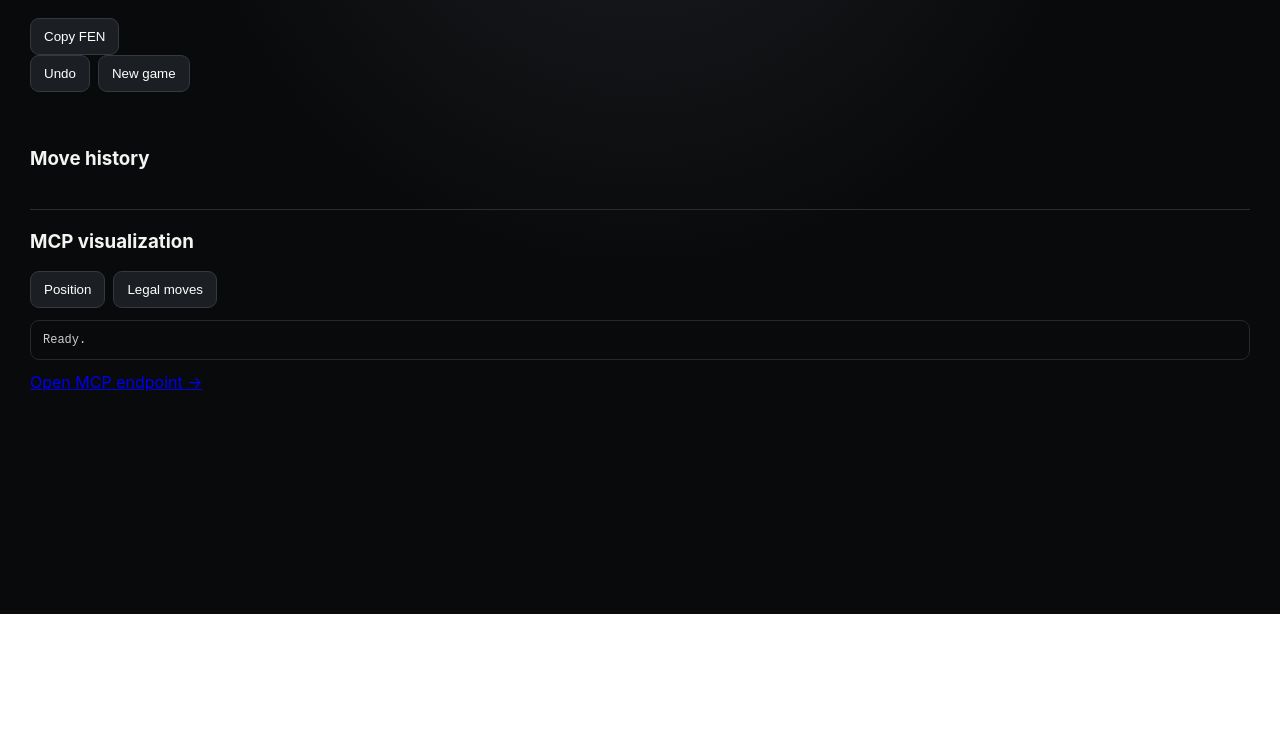
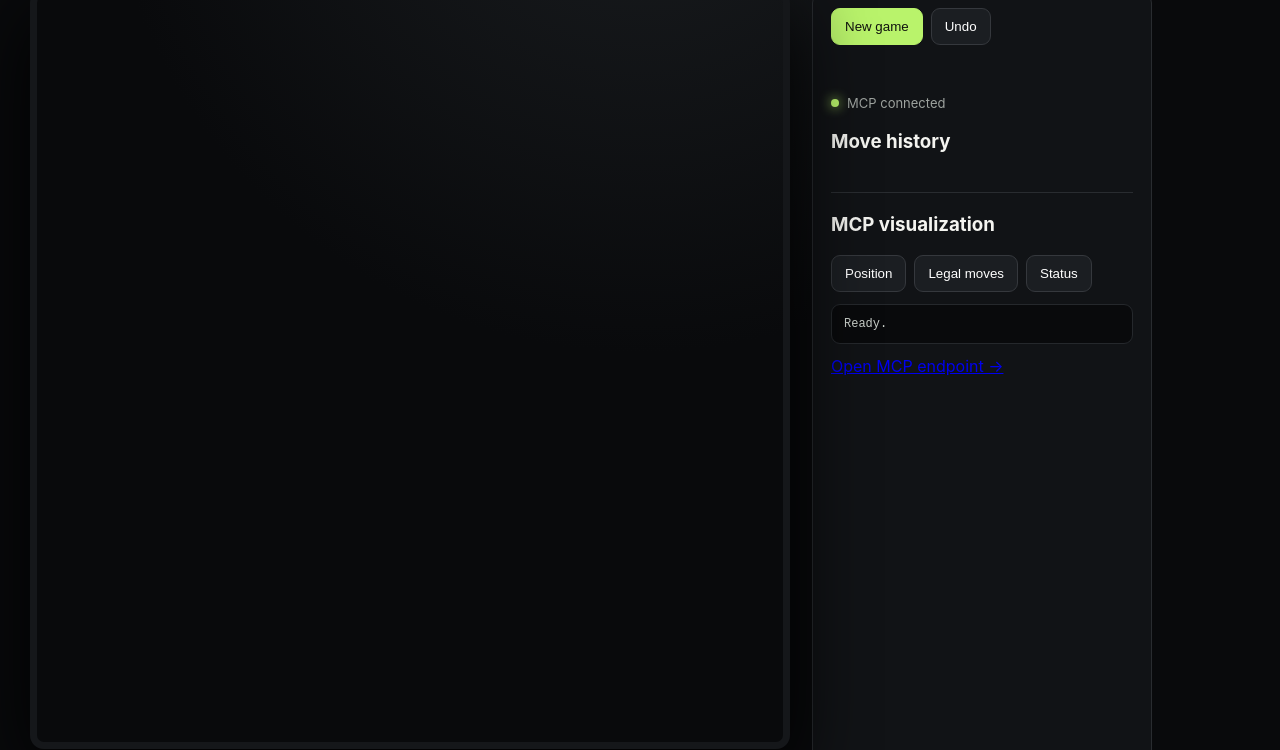
Before and after one commit to multidevsn/ChessGame_MCP, a website: page index.html in a window 1280 px wide. Shown: the part 186-936 px from the top of the page. Before the commit the page ends 800 px from the top, so only its background shows below. Drawn offline with nearby package versions, Linux system fonts and the light colour scheme.

Commit message:
feat: add advanced MCP visualization panel

```diff
--- a/index.html
+++ b/index.html
@@ -1 +1 @@
-<!doctype html><html><head><meta charset="utf-8"><meta name="viewport" content="width=device-width,initial-scale=1"><title>ChessGame MCP</title><link rel="stylesheet" href="/style.css"><script src="https://cdnjs.cloudflare.com/ajax/libs/chess.js/0.10.3/chess.min.js"></script></head><body><main><header><div><small>CHESSGAME / MCP</small><h1>Chess, visualisé.</h1><p>Un échiquier jouable relié à un serveur MCP.</p></div><span id="turn"></span></header><section><div><div id="board"></div><div class="fenrow"><code id="fen"></code><button id="copyFen">Copy FEN</button></div></div><aside><div class="actions"><button id="undo">Undo</button><button id="reset">New game</button></div><div class="status" id="status"></div><h3>Move history</h3><ol id="history"></ol><hr><h3>MCP visualization</h3><div class="actions"><button id="mcpPosition">Position</button><button id="mcpMoves">Legal moves</button></div><pre id="mcpOut">Ready.</pre><a href="/api/mcp" target="_blank">Open MCP endpoint →</a></aside></section></main><script src="/app.js"></script></body></html>
+<!doctype html><html><head><meta charset="utf-8"><meta name="viewport" content="width=device-width,initial-scale=1"><title>ChessGame MCP</title><link rel="stylesheet" href="/style.css"><script src="https://cdnjs.cloudflare.com/ajax/libs/chess.js/0.10.3/chess.min.js"></script></head><body><main><header><div><small>CHESSGAME / MCP</small><h1>Chess, visualisé.</h1><p class="sub">Le serveur MCP est la source de vérité de la partie.</p></div><span class="pill" id="turn"></span></header><div class="layout"><div class="boardwrap"><div id="board" class="board"></div><div class="fen"><code id="fen"></code><button id="copyFen">Copy FEN</button></div></div><aside class="panel"><div class="actions"><button class="primary" id="reset">New game</button><button id="undo">Undo</button></div><div class="status" id="status"></div><div class="sync" id="sync"><span class="dot"></span> MCP connected</div><h3>Move history</h3><ol id="history"></ol><hr><h3>MCP visualization</h3><div class="actions"><button id="mcpPosition">Position</button><button id="mcpMoves">Legal moves</button><button id="mcpStatus">Status</button></div><pre id="mcpOut">Ready.</pre><a href="/api/mcp" target="_blank">Open MCP endpoint →</a></aside></div></main><script src="/app.js"></script></body></html>
```
